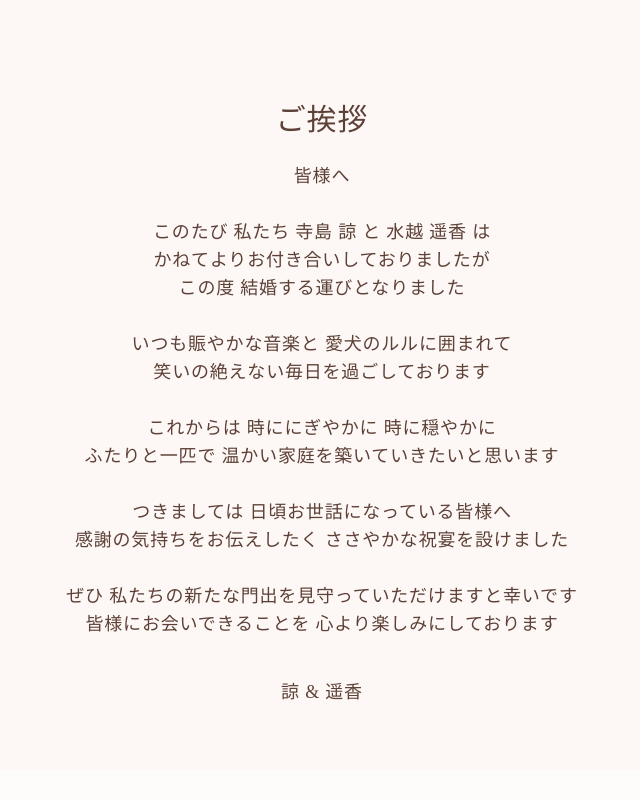
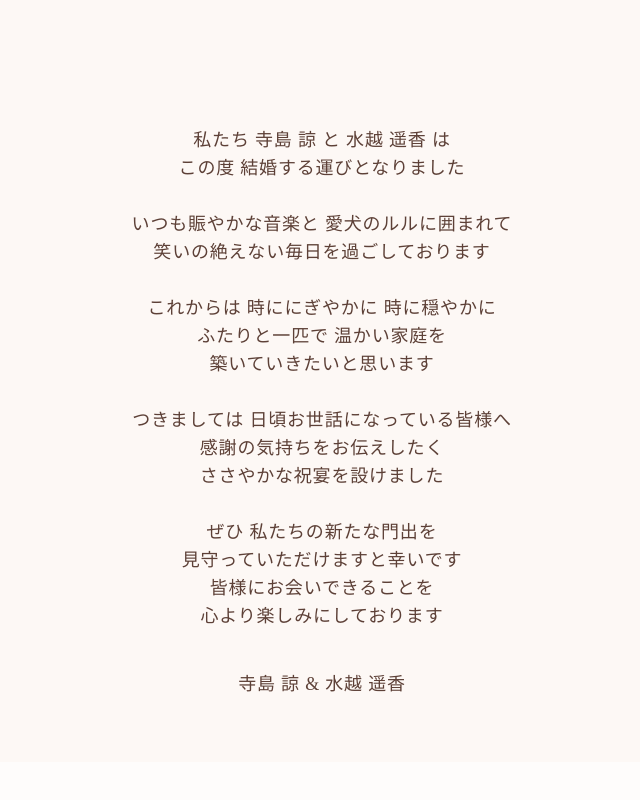
Before and after one commit to terashiiiiii/marry-page, a React (Vite) app: page / in a window 1280 px wide. Shown: the part 960-1760 px from the top of the page, without its empty margins (318-958 px from the left). Built offline with nearby package versions, Linux system fonts and the light colour scheme.

Commit message:
メッセージ修正

```diff
--- a/src/config.js
+++ b/src/config.js
@@ -2,8 +2,8 @@
 // 招待状の情報をここで編集してください
 // =================================================================
 export const config = {
-    groomName: "諒",
-    brideName: "遥香",
+    groomName: "寺島 諒",
+    brideName: "水越 遥香",
     weddingDate: "2025-12-13T11:00:00",
     ceremonyTime: "11:00",
     receptionTime: "12:00",
@@ -23,24 +23,24 @@ export const config = {
         { id: 4, src: "https://placehold.co/600x600/E8DED5/5D4037?text=Our+Memory+4" },
     ],
     greeting: {
-        title: "ご挨拶",
-        body: `皆様へ
-
-            このたび 私たち 寺島 諒 と 水越 遥香 は
-            かねてよりお付き合いしておりましたが
+        body: `私たち 寺島 諒 と 水越 遥香 は
             この度 結婚する運びとなりました
 
             いつも賑やかな音楽と 愛犬のルルに囲まれて
             笑いの絶えない毎日を過ごしております
 
             これからは 時ににぎやかに 時に穏やかに
-            ふたりと一匹で 温かい家庭を築いていきたいと思います
+            ふたりと一匹で 温かい家庭を
+            築いていきたいと思います
 
             つきましては 日頃お世話になっている皆様へ
-            感謝の気持ちをお伝えしたく ささやかな祝宴を設けました
+            感謝の気持ちをお伝えしたく
+            ささやかな祝宴を設けました
 
-            ぜひ 私たちの新たな門出を見守っていただけますと幸いです
-            皆様にお会いできることを 心より楽しみにしております
+            ぜひ 私たちの新たな門出を
+            見守っていただけますと幸いです
+            皆様にお会いできることを
+            心より楽しみにしております
             `
    },
 };
```
